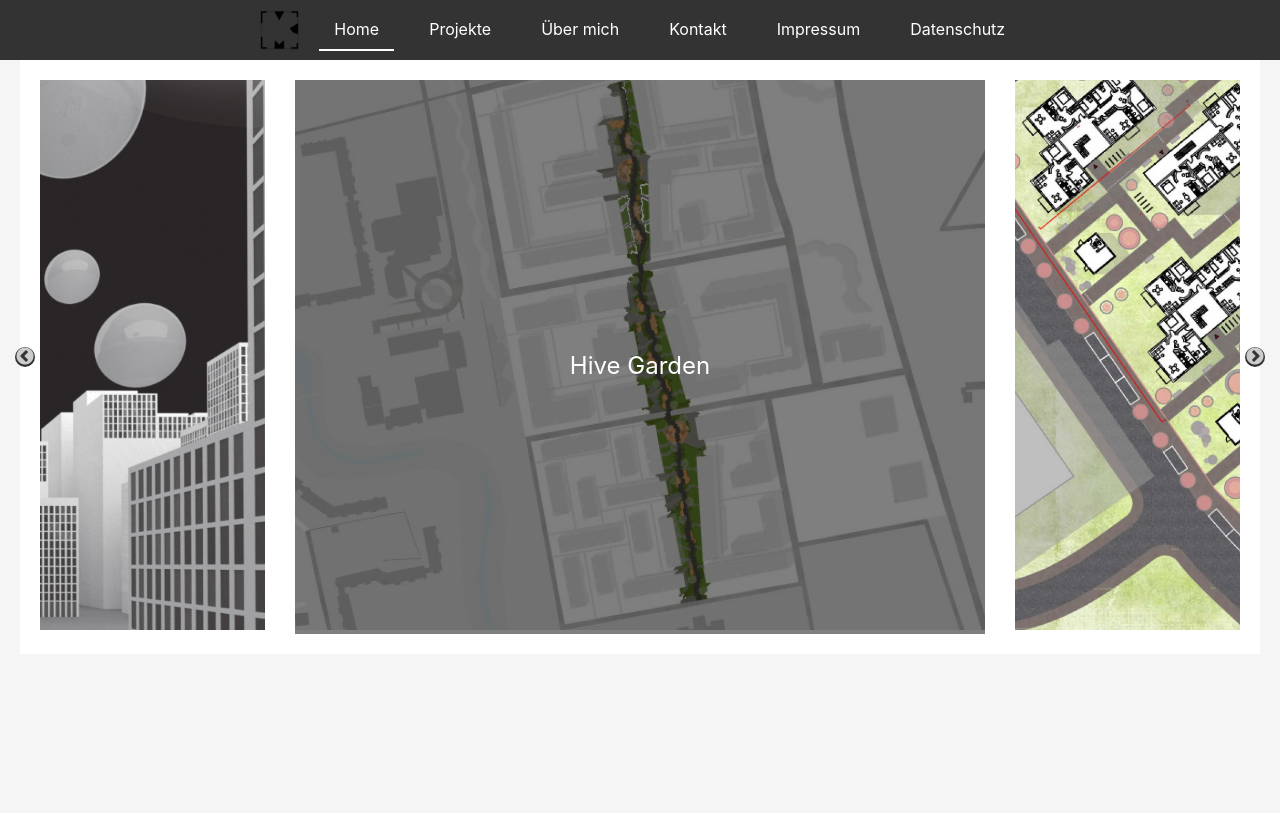
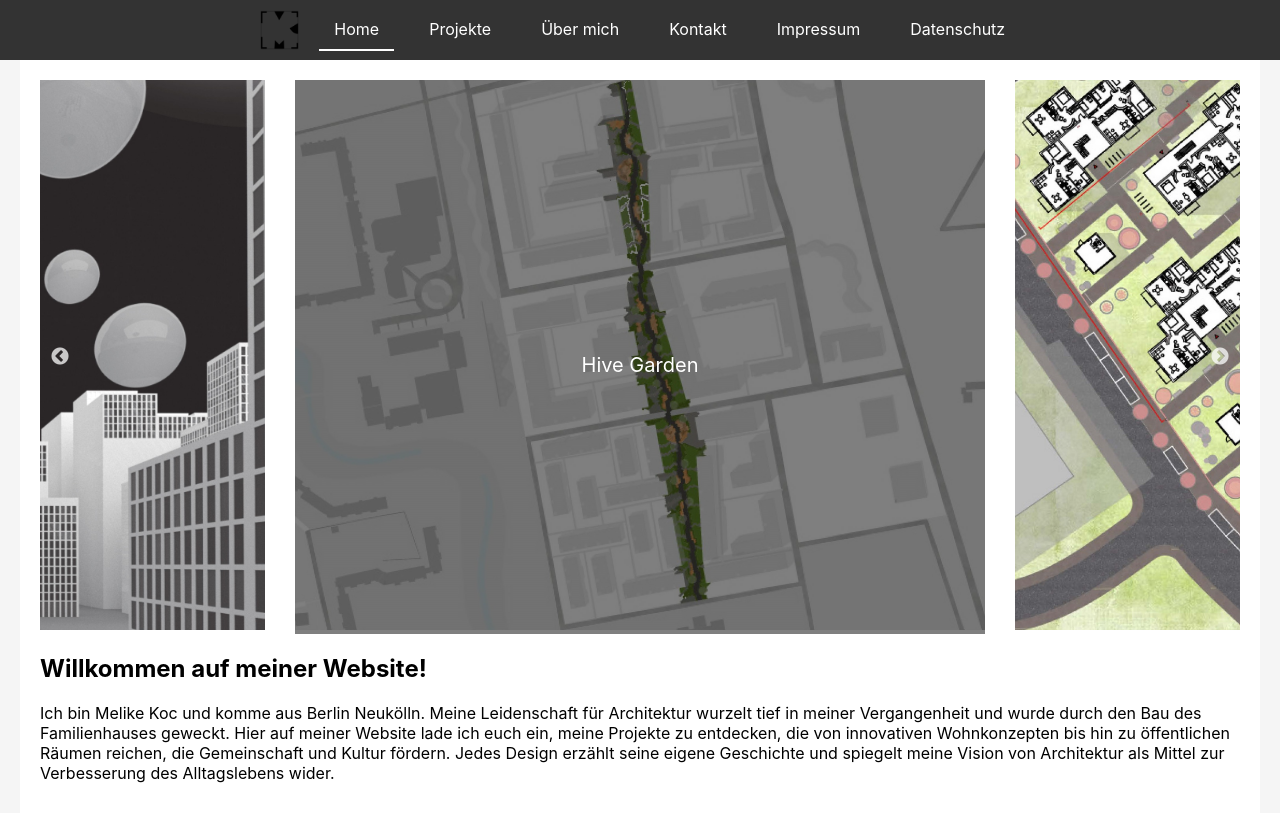
Before and after one commit to jamal019/jamal019.github.io, a React (Create React App) app in the folder my-architecture-portfolio/: page / in a window 1280 px wide. Built offline with nearby package versions, Linux system fonts and the light colour scheme.

Commit message:
Home weiter angepasst

```diff
--- a/my-architecture-portfolio/public/index.html
+++ b/my-architecture-portfolio/public/index.html
@@ -24,6 +24,13 @@
       work correctly both with client-side routing and a non-root public URL.
       Learn how to configure a non-root public URL by running `npm run build`.
     -->
+<!-- Füge dies in den <head>-Bereich deiner public/index.html-Datei ein -->
+  <link
+  rel="stylesheet"
+  href="https://cdnjs.cloudflare.com/ajax/libs/font-awesome/5.15.3/css/all.min.css"
+  integrity="sha384-SZXxX4whmUM5Gg2cM3o5LHwuj+SZCf+oCxrpiqfQNATcOzVdKiSL4FvZEMJ0Ud/2"
+  crossorigin="anonymous"
+/>
     <title>React App</title>
   </head>
   <body>
--- a/my-architecture-portfolio/src/components/Home.css
+++ b/my-architecture-portfolio/src/components/Home.css
@@ -1,4 +1,6 @@
 /* Home.css */
+
+/* Stil für den Slider-Container */
 .home-container {
   max-width: 1200px;
   margin: 0 auto;
@@ -7,19 +9,19 @@
   background-color: #ffffff;
 }
 
+/* Stil für die Slides */
 .slide {
   position: relative;
-  height: 550px; /* Vergrößerte Höhe */
+  height: 550px; /* Höhe der Slide-Bilder */
   background-size: cover;
   background-position: center;
   margin: 0 15px;
 }
 
+/* Stil für das Overlay auf aktiven
+Slides */
 .slide.active .overlay {
 opacity: 1;
-}
-
-.overlay {
 position: absolute;
 top: 0;
 left: 0;
@@ -31,42 +33,72 @@
 align-items: center;
 font-size: 20px;
 color: white;
-  opacity: 0;
-  transition: opacity 0.5s ease;
+transition: opacity 0.5
+
+s ease;
+}
+
+.custom-arrow {
+position: absolute;
+top: 50%;
+transform: translate(0, -50%);
+font-size: 36px;
+z-index: 25;
+cursor: pointer;
+color: #555;
+background: transparent;
+border: none;
+}
+
+.custom-arrow.prev {
+  left: 0;
+  transform: translateY(-50%) translateX(50%);
+  }
+
+  .custom-arrow.next {
+  right: 0;
+  transform: translateY(-50%) translateX(-50%);
+  }
+
+  /* Durchsichtige Leisten um die Pfeile */
+  .slick-prev,
+  .slick-next {
+  width: 100px;
+  /*width: calc(10% + 50px);*/
+  height: 100%;
+  top: 0;
+  bottom: 0;
+  position: absolute;
+  z-index: 9;
+  background-color: rgba(0, 0, 0, 0.5);
+  }
+
+  .slick-prev { left: 0; }
+  .slick-next { right: 0; }
+
+  /* Hover-Effekte für bessere Sichtbarkeit */
+  .custom-arrow:hover {
+  background-color: rgba(0, 0, 0, 0.8);
+  border-radius: 50%;
+  }
+
+
+  @media (max-width: 768px) {
+    .custom-arrow {
+    font-size: 30px;
     }
 
     .slick-prev,
     .slick-next {
-  font-size: 30px;
-  color: white; /* Änderung der Pfeilfarbe für bessere Sichtbarkeit */
-  z-index: 10; /* Erhöht den z-Index, um Überlappungen zu vermeiden */
-  top: 50%;
-  transform: translate(0, -50%);
-  background-color: rgba(0, 0, 0, 0.8); /* Dunkler Hintergrund für die Pfeile */
-  border-radius: 50%; /* Kreisförmige Pfeile */
-  padding: 10px; /* Abstand im Inneren der Pfeile */
+    width: 50px; /* Schmalere klickbare Leiste auf mobilen Geräten */
     }
 
-.slick-prev:hover,
-.slick-next:hover {
-  background-color: rgba(0, 0, 0, 1); /* Dunkler Hintergrund beim Hover */
-}
-
-.slick-prev {
-  left: -50px; /* Abstand vom linken Rand */
-}
-
-.slick-next {
-  right: -50px; /* Abstand vom rechten Rand */
-}
-
-@media (max-width: 768px) {
     .home-container {
-    padding: 10px;
+    padding: 10px; /* Kleinerer Innenabstand */
     }
 
     .slide {
-    height: 300px; /* Kleinere Höhe für kleinere Bildschirme */
+    height: 300px; /* Kleinere Höhe der Slides auf mobilen Geräten */
     }
     }
 
--- a/my-architecture-portfolio/src/components/Home.js
+++ b/my-architecture-portfolio/src/components/Home.js
@@ -11,8 +11,8 @@ function Home() {
     dots: false,
     infinite: true,
     centerMode: true,
-    centerPadding: '20%', // Erhöht den Wert, um mehr von den benachbarten Bildern zu zeigen
-    slidesToShow: 1, // Zeigt drei Slides auf einmal, mittlerer Slide wird zentral angezeigt
+    centerPadding: '20%',
+    slidesToShow: 1,
     speed: 500,
     focusOnSelect: true,
     cssEase: 'linear',
@@ -27,9 +27,11 @@ function Home() {
     return (
       <div
         className={`${className} custom-arrow next`}
-        style={{ ...style, display: "block", background: "#333", borderRadius: "50%" }}
+        style={{ ...style, display: "block" }}
         onClick={onClick}
-      />
+      >
+        <i className="fa fa-chevron-right" aria-hidden="true"></i>
+      </div>
     );
   }
 
@@ -38,9 +40,11 @@ function Home() {
     return (
       <div
         className={`${className} custom-arrow prev`}
-        style={{ ...style, display: "block", background: "#333", borderRadius: "50%" }}
+        style={{ ...style, display: "block" }}
         onClick={onClick}
-      />
+      >
+        <i className="fa fa-chevron-left" aria-hidden="true"></i>
+      </div>
     );
   }
 
@@ -117,10 +121,15 @@ function Home() {
             </div>
           </Link>
         </div>
-
       </Slider>
-    </div>
-  );
+      <section className="welcome-message">
+      <h1>Willkommen auf meiner Website!</h1>
+      <p>
+        Ich bin Melike Koc und komme aus Berlin Neukölln. Meine Leidenschaft für Architektur wurzelt tief in meiner Vergangenheit und wurde durch den Bau des Familienhauses geweckt. Hier auf meiner Website lade ich euch ein, meine Projekte zu entdecken, die von innovativen Wohnkonzepten bis hin zu öffentlichen Räumen reichen, die Gemeinschaft und Kultur fördern. Jedes Design erzählt seine eigene Geschichte und spiegelt meine Vision von Architektur als Mittel zur Verbesserung des Alltagslebens wider.
+      </p>
+</section>
+</div>
+);
 }
 
 export default Home;
```
Lines whose indentation alone changed are shown as unchanged.
